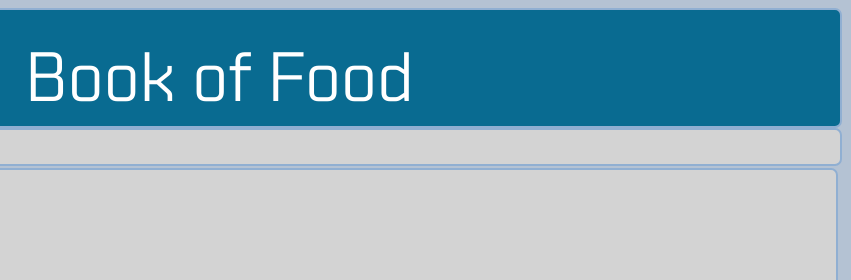
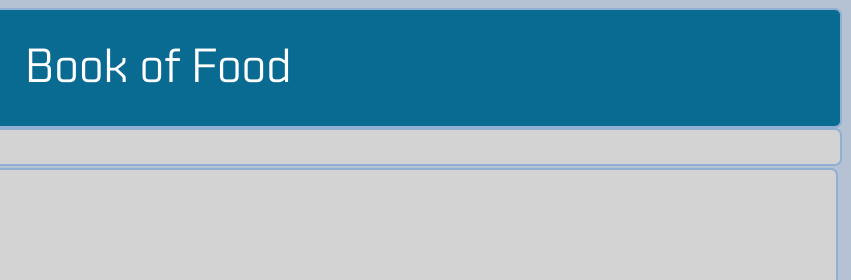
Before and after one commit to kVsacjnsakj/PWA, a plain HTML site: page index.html in a window 1280 px wide. Shown: the top 280 px of the page, 429-1280 px from the left. Drawn offline with Linux system fonts and the light colour scheme.

Commit message:
Update style.css

```diff
--- a/style.css
+++ b/style.css
@@ -31,7 +31,7 @@ body{
 	top: 25%;
 	left: 35%;
 	color: white;
-	font-size: 70px;
+	font-size: 3em;
  }
 
 .top-menu{
```
